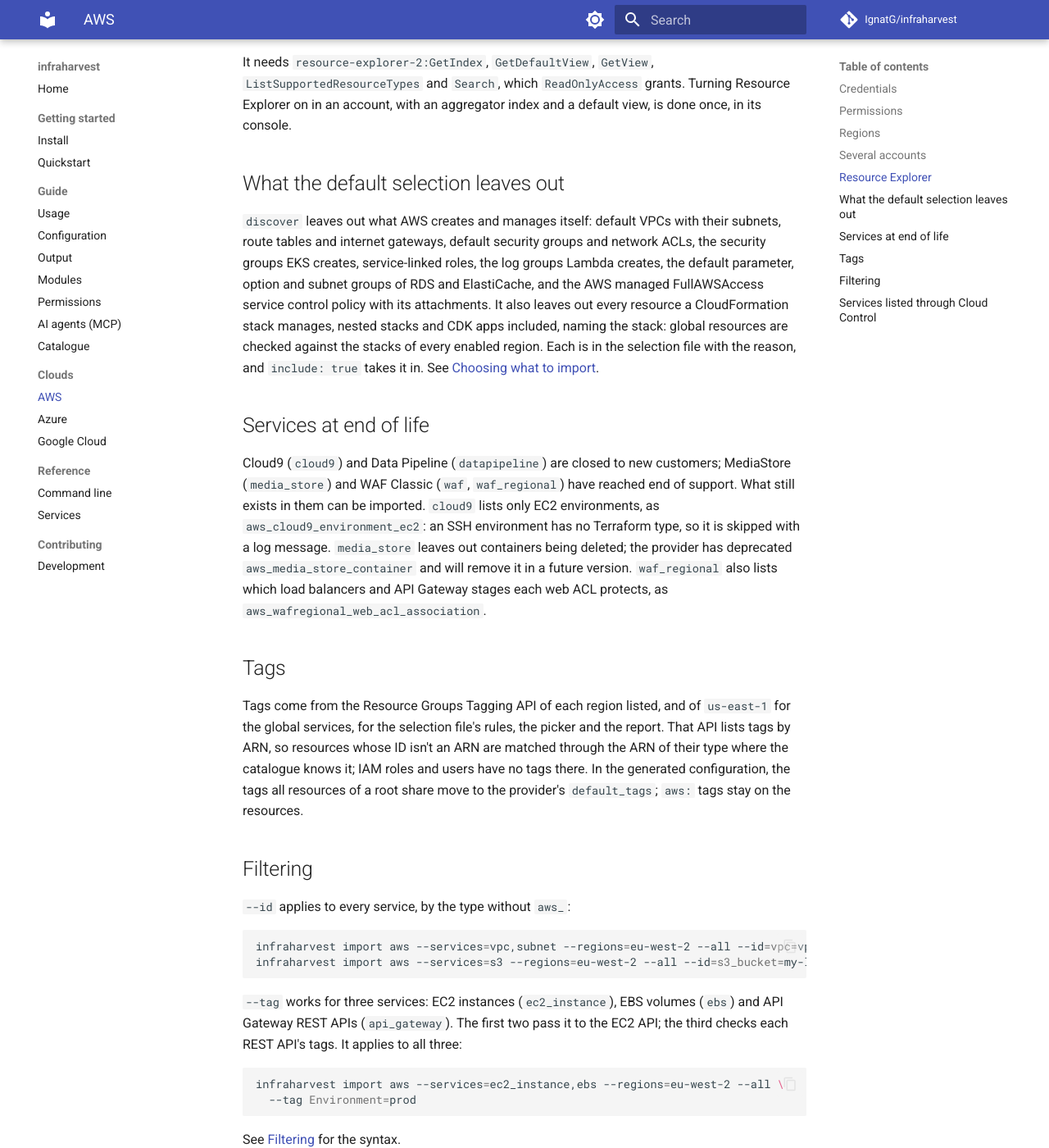
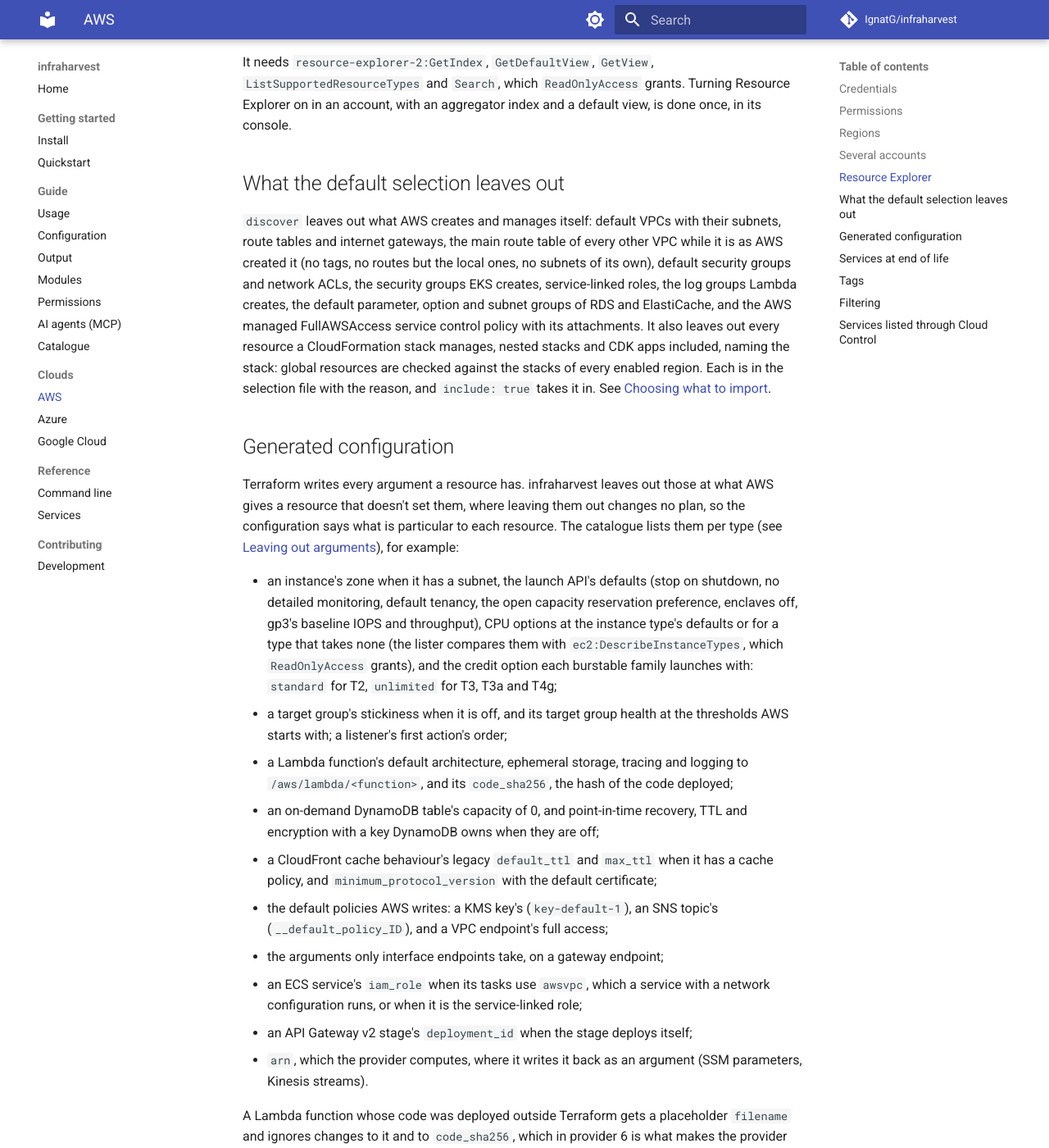
Before and after one commit to IgnatG/infraharvest, an MkDocs documentation site: the page built from docs/aws.md, in a window 1280 px wide and 1400 px high, scrolled down 2270 px. Shown: the whole window at 82% size. Built offline with MkDocs 1.6.1 and Material for MkDocs 9.7.7, drawn with Linux system fonts in a browser that asks for light colours; comment, search, counter and statistics services are not loaded; some of the changed text lies outside the part shown.

Commit message:
docs(aws): say what generated configuration leaves out and why

```diff
--- a/docs/aws.md
+++ b/docs/aws.md
@@ -53,7 +53,28 @@ It needs `resource-explorer-2:GetIndex`, `GetDefaultView`, `GetView`, `ListSuppo
 
 ## What the default selection leaves out
 
-`discover` leaves out what AWS creates and manages itself: default VPCs with their subnets, route tables and internet gateways, default security groups and network ACLs, the security groups EKS creates, service-linked roles, the log groups Lambda creates, the default parameter, option and subnet groups of RDS and ElastiCache, and the AWS managed FullAWSAccess service control policy with its attachments. It also leaves out every resource a CloudFormation stack manages, nested stacks and CDK apps included, naming the stack: global resources are checked against the stacks of every enabled region. Each is in the selection file with the reason, and `include: true` takes it in. See [Choosing what to import](usage.md#choosing-what-to-import).
+`discover` leaves out what AWS creates and manages itself: default VPCs with their subnets, route tables and internet gateways, the main route table of every other VPC while it is as AWS created it (no tags, no routes but the local ones, no subnets of its own), default security groups and network ACLs, the security groups EKS creates, service-linked roles, the log groups Lambda creates, the default parameter, option and subnet groups of RDS and ElastiCache, and the AWS managed FullAWSAccess service control policy with its attachments. It also leaves out every resource a CloudFormation stack manages, nested stacks and CDK apps included, naming the stack: global resources are checked against the stacks of every enabled region. Each is in the selection file with the reason, and `include: true` takes it in. See [Choosing what to import](usage.md#choosing-what-to-import).
+
+## Generated configuration
+
+Terraform writes every argument a resource has. infraharvest leaves out those at what AWS gives a resource that doesn't set them, where leaving them out changes no plan, so the configuration says what is particular to each resource. The catalogue lists them per type (see [Leaving out arguments](catalogue.md#leaving-out-arguments)), for example:
+
+- an instance's zone when it has a subnet, the launch API's defaults (stop on shutdown, no detailed monitoring, default tenancy, the open capacity reservation preference, enclaves off, gp3's baseline IOPS and throughput), CPU options at the instance type's defaults or for a type that takes none (the lister compares them with `ec2:DescribeInstanceTypes`, which `ReadOnlyAccess` grants), and the credit option each burstable family launches with: `standard` for T2, `unlimited` for T3, T3a and T4g;
+- a target group's stickiness when it is off, and its target group health at the thresholds AWS starts with; a listener's first action's order;
+- a Lambda function's default architecture, ephemeral storage, tracing and logging to `/aws/lambda/<function>`, and its `code_sha256`, the hash of the code deployed;
+- an on-demand DynamoDB table's capacity of 0, and point-in-time recovery, TTL and encryption with a key DynamoDB owns when they are off;
+- a CloudFront cache behaviour's legacy `default_ttl` and `max_ttl` when it has a cache policy, and `minimum_protocol_version` with the default certificate;
+- the default policies AWS writes: a KMS key's (`key-default-1`), an SNS topic's (`__default_policy_ID`), and a VPC endpoint's full access;
+- the arguments only interface endpoints take, on a gateway endpoint;
+- an ECS service's `iam_role` when its tasks use `awsvpc`, which a service with a network configuration runs, or when it is the service-linked role;
+- an API Gateway v2 stage's `deployment_id` when the stage deploys itself;
+- `arn`, which the provider computes, where it writes it back as an argument (SSM parameters, Kinesis streams).
+
+A Lambda function whose code was deployed outside Terraform gets a placeholder `filename` and ignores changes to it and to `code_sha256`, which in provider 6 is what makes the provider update the code: to deploy it with Terraform, put the package at `filename`, set `code_sha256 = filebase64sha256(...)` of it, and remove the `ignore_changes`.
+
+An API Gateway deployment gets `create_before_destroy`, as the provider's documentation recommends, since a stage refers to it. It doesn't get the `triggers` the documentation also recommends: AWS doesn't keep them, so set on an imported deployment, they would replace it on the first plan. A comment says how to add them, at the cost of that one replacement.
+
+A load balancer listener that forwards to one target group keeps both `target_group_arn` and the `forward` block the import reads: the provider can't tell which of the two was set, and the configuration without either plans an update.
 
 ## Services at end of life
 
```
Also changed, not shown: docs/modules.md (+1 -1 lines).
